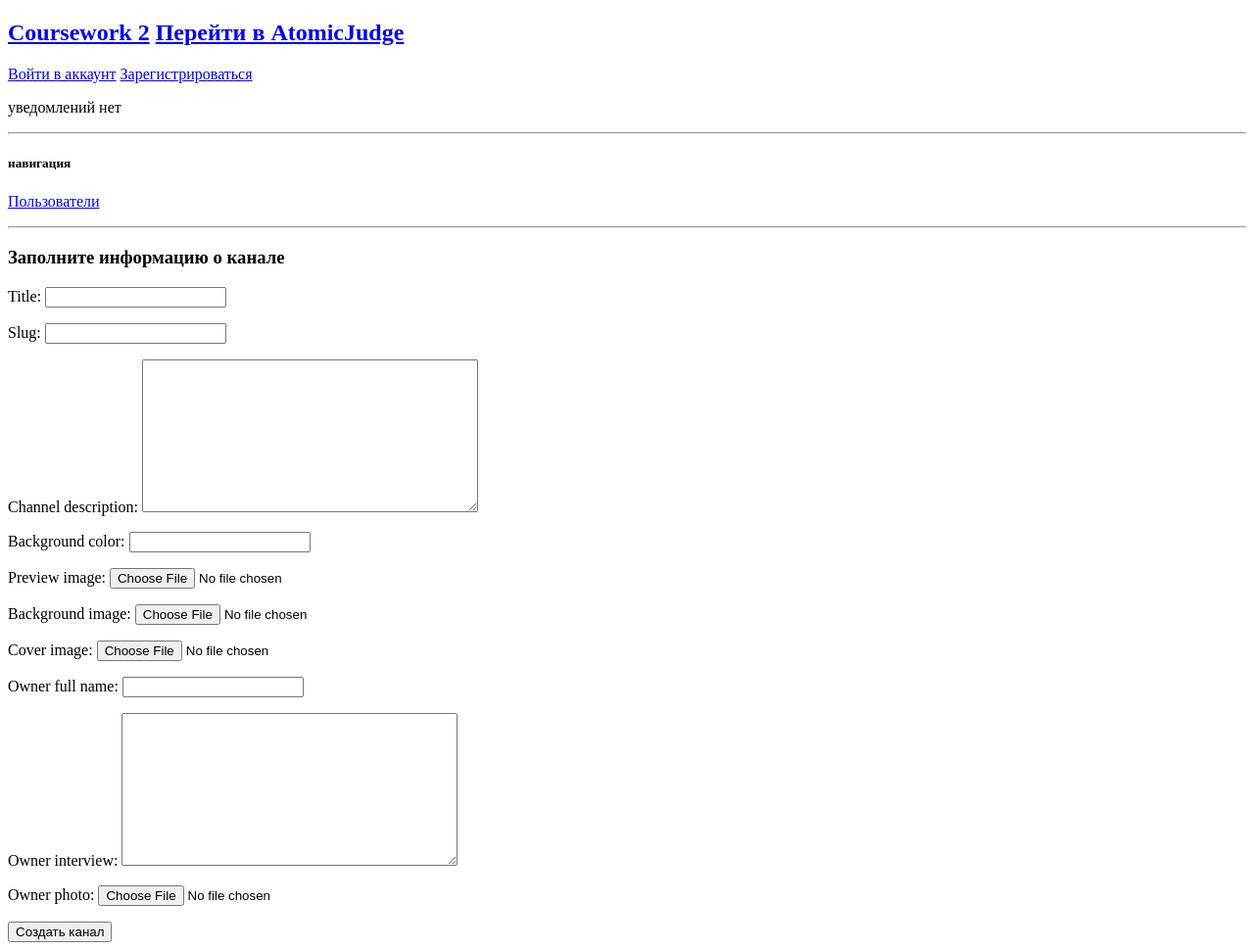
After one commit to TolimanStaR/Course-Work-Age-Of-Python, a Django app: page /channel/create/ in a window 1280 px wide. The commit adds this page. Shown: the whole page at 98% size. Run offline with Django 3.2, Linux system fonts and the light colour scheme.

Commit message:
manage channel

```diff
--- a/Coursework2/urls.py
+++ b/Coursework2/urls.py
@@ -24,6 +24,7 @@ urlpatterns = [
     path('account/', include('account.urls')),
     path('', include('main.urls')),
     path('', include('management.urls')),
+    path('', include('courses.urls')),
 ]
 urlpatterns += static(settings.MEDIA_URL, document_root=settings.MEDIA_ROOT)
 urlpatterns += static(settings.STATIC_URL, document_root=settings.STATIC_ROOT)
--- a/account/templates/profile_frame.html
+++ b/account/templates/profile_frame.html
@@ -4,6 +4,7 @@
 
 {% block content %}
     <a href="{% url 'profile' username=user_obj.username %}">Профиль</a>
+    <a href="">Подписки</a>
     <a href="{% url  'friends_list' username=user_obj.username %}">Друзья</a>
     {% if user == user_obj %}
         <a href="{% url 'friend_requests_list' username=user_obj.username %}">Заявки в друзья
--- a/account/templates/registration/registration.html
+++ b/account/templates/registration/registration.html
@@ -9,6 +9,7 @@
             {% csrf_token %}
             {{ form.as_p }}
             <p><input type="submit" value="Зарегистрироваться"/></p>
+            <p>Уже есть аккаунт? <a href="{% url 'login' %}">Войти</a></p>
         </form>
     </div>
 {% endblock %}
--- a/courses/forms.py
+++ b/courses/forms.py
@@ -0,0 +1,19 @@
+from django import forms
+from .models import Channel
+
+
+class ChannelForm(forms.ModelForm):
+    class Meta:
+        model = Channel
+        fields = (
+            'title',
+            'slug',
+            'channel_description',
+            'background_color',
+            'preview_image',
+            'background_image',
+            'cover_image',
+            'owner_full_name',
+            'owner_interview',
+            'owner_photo',
+        )
--- a/courses/models.py
+++ b/courses/models.py
@@ -15,6 +15,9 @@ class Channel(models.Model):
 
     title = models.CharField(max_length=100)
     # title of the channel
+
+    slug = models.SlugField(unique=True, max_length=100, default='')
+    # unique link to channel
 
     background_color = models.CharField(max_length=10, blank=True)
     # background color of the channel main page
--- /dev/null
+++ b/courses/templates/channel/channel_create.html
@@ -0,0 +1,14 @@
+{% extends 'index.html' %}
+
+{% block title %}Создание канала{% endblock %}
+
+{% block content %}
+    <h3>Заполните информацию о канале</h3>
+    <div>
+        <form action="{% url 'my_channel' %}" method="post" enctype="multipart/form-data">
+            {% csrf_token %}
+            {{ channel_form.as_p }}
+            <input type="submit" value="Создать канал">
+        </form>
+    </div>
+{% endblock %}
--- a/courses/urls.py
+++ b/courses/urls.py
@@ -0,0 +1,19 @@
+from django.urls import path
+
+from .views import *
+
+urlpatterns = [
+
+    path('channel/create/',
+         ChannelCreateView.as_view(),
+         name='create_channel'),
+
+
+    path('channel/<slug:slug>/',
+         ChannelView.as_view(),
+         name='channel'),
+
+    path('mychannel',
+         ChannelView.as_view(),
+         name='my_channel'),
+]
--- a/courses/views.py
+++ b/courses/views.py
@@ -1,3 +1,73 @@
-from django.shortcuts import render
+from django.contrib.auth.mixins import LoginRequiredMixin
+from django.shortcuts import render, get_object_or_404
+from django.urls import reverse
+from django.views.generic import CreateView, UpdateView, DeleteView, FormView, DetailView, TemplateView
+from django.contrib import messages
 
-# Create your views here.
+from .models import *
+
+from .forms import ChannelForm
+
+
+class OwnerMixin(object):
+    def __init__(self):
+        self.request = None
+
+    def get_queryset(self):
+        qs = super(OwnerMixin, self).get_queryset()
+        return qs.filter(owner=self.request.user)
+
+
+class OwnerEditMixin(object):
+    def __init__(self):
+        self.request = None
+
+    def form_valid(self):
+        qs = super(OwnerEditMixin, self).form_valid()
+        return qs.filter(owner=self.request.user)
+
+
+class ChannelView(DetailView):
+    model = Channel
+    template_name = 'channel/channel.html'
+
+    def get_object(self, queryset=None):
+        print(self.kwargs)
+        if 'slug' in self.kwargs:
+            return get_object_or_404(Channel, slug=self.kwargs['slug'])
+        elif 'slug' not in self.kwargs and self.request.user.is_authenticated:
+            return get_object_or_404(Channel, owner=self.request.user)
+
+
+class ChannelCreateView(TemplateView, LoginRequiredMixin):
+    template_name = 'channel/channel_create.html'
+
+    # model = Channel
+
+    def get_context_data(self, **kwargs):
+        context = super().get_context_data(**kwargs)
+        context['channel_form'] = ChannelForm
+        return context
+
+
+class ChannelCreateFormHandle(FormView):
+    template_name = 'channel/channel_create.html'
+    model = Channel
+
+    def form_valid(self, form):
+        return super().form_valid(form)
+
+    def get_success_url(self):
+        return reverse('channel', kwargs=self.kwargs)
+
+
+class ChannelUpdateView(UpdateView):
+    pass
+
+
+class ChannelUpdateFormHandle(FormView):
+    pass
+
+
+class ChannelDeleteView(DeleteView):
+    pass
```
Also changed, not shown: Coursework2/settings.py (+0 -8 lines), account/templates/profile/profile.html (+7 -0 lines), courses/templates/channel/channel.html (added, +9 -0 lines), requirements.txt (added, +119 -0 lines), account/migrations/0004_auto_20210520_1805.py (added), courses/migrations/0010_auto_20210520_1805.py (added), management/migrations/0014_auto_20210520_1805.py (added).
